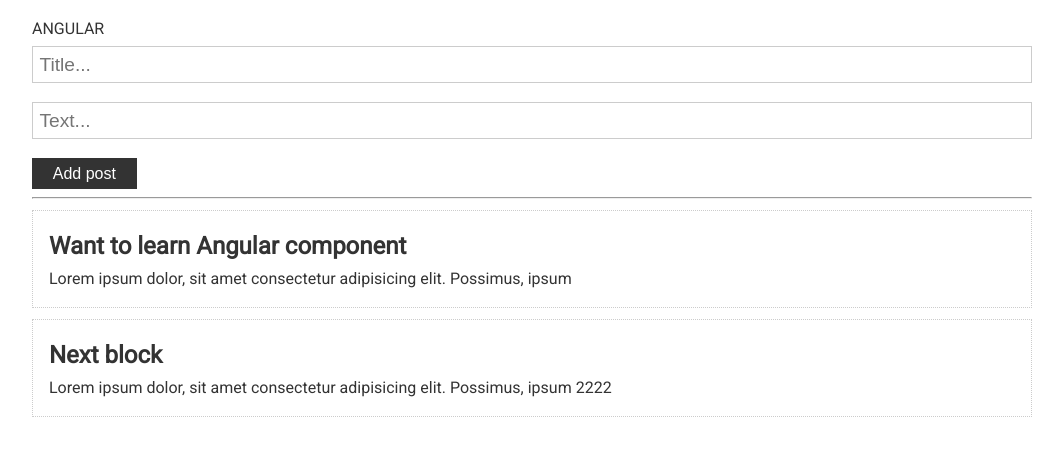
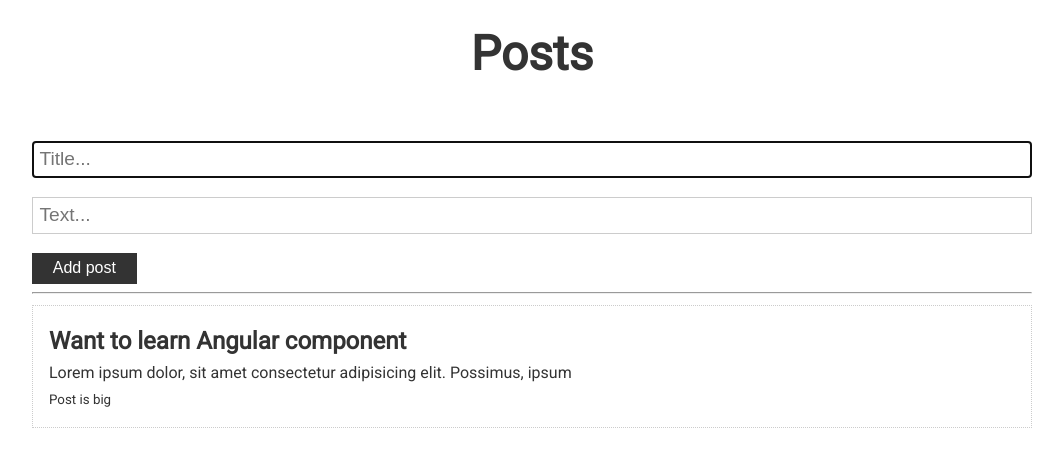
Before and after one commit to InnaFeldman/angular-blog, an Angular app: page / in a window 1280 px wide. Shown: the top 456 px of the page, without its empty margins (108-1171 px from the left). Built offline with nearby package versions, Linux system fonts and the light colour scheme.

Commit message:
condition if post is big or small, ContentChild && Hooks

```diff
--- a/src/app/app.component.html
+++ b/src/app/app.component.html
@@ -1,5 +1,5 @@
 <div class="container">
-  <p>ANGULAR</p>
+  <h3>Posts</h3>
 
   <!--Прописываем логику для обработки emit(output)  -->
   <app-post-form
@@ -7,8 +7,12 @@
   ></app-post-form>
 
   <hr />
-  <app-post
-   *ngFor="let p of posts" [post]="p"
-   ></app-post>
-
+  <app-post *ngFor="let p of posts"[post]="p">
+    <div #info>
+      <small *ngIf="p.text.length > 10; else short">Post is big</small>
+      <ng-template #short>
+        <small>Post is short</small>
+      </ng-template>
+    </div>
+  </app-post>
 </div>
--- a/src/app/app.component.ts
+++ b/src/app/app.component.ts
@@ -17,10 +17,10 @@ export class AppComponent {
       text: 'Lorem ipsum dolor, sit amet consectetur adipisicing elit. Possimus, ipsum',
       id: 1
     },
-    {title: 'Next block ',
-      text: 'Lorem ipsum dolor, sit amet consectetur adipisicing elit. Possimus, ipsum 2222',
-      id: 2
-    }
+    // {title: 'Next block ',
+    //   text: 'Lorem ipsum dolor, sit amet consectetur adipisicing elit. Possimus, ipsum 2222',
+    //   id: 2
+    // }
   ]
 
   updatePosts(post:Post){
--- a/src/app/post-form/post-form.component.html
+++ b/src/app/post-form/post-form.component.html
@@ -3,7 +3,9 @@
   type="text"
   class="form-control"
   placeholder="Title..."
-  [(ngModel)] = "title">
+  [(ngModel)] = "title"
+  #titleInput
+  >
   <input
   type="text"
   class="form-control"
@@ -12,4 +14,5 @@
   >
 
   <button class="btn" (click)="addPost()">Add post</button>
+  <!-- <button class="btn" (click)="focusTitle()">Focus title</button> -->
 </div>
--- a/src/app/post-form/post-form.component.ts
+++ b/src/app/post-form/post-form.component.ts
@@ -1,4 +1,4 @@
-import { Component, OnInit, Output, EventEmitter } from '@angular/core';
+import { Component, OnInit, Output, EventEmitter,ViewChild, ElementRef } from '@angular/core';
 import {Post} from '../app.component';
 
 @Component({
@@ -9,12 +9,15 @@ import {Post} from '../app.component';
 export class PostFormComponent implements OnInit {
   @Output() onAdd: EventEmitter<Post> = new EventEmitter<Post>();
 
+  @ViewChild('titleInput', {static: true}) inputRef!:ElementRef;
+
   title:string='';
   text:string = '';
 
   constructor() { }
 
   ngOnInit(): void {
+    this.inputRef.nativeElement.focus();
   }
 
   addPost(){
@@ -33,4 +36,8 @@ export class PostFormComponent implements OnInit {
     }
   }
 
+  // focusTitle(){
+  //  //this.inputRef.nativeElement.focus();
+  // }
+
 }
--- a/src/app/post/post.component.html
+++ b/src/app/post/post.component.html
@@ -1,4 +1,6 @@
 <div class="card">
   <h2>{{post.title}}</h2>
   <p>{{post.text}}</p>
+
+  <ng-content></ng-content>
 </div>
--- a/src/app/post/post.component.ts
+++ b/src/app/post/post.component.ts
@@ -1,4 +1,4 @@
-import { Component, Input, OnInit } from '@angular/core';
+import { Component, ContentChild, ElementRef, Input, OnChanges, OnInit, SimpleChanges,DoCheck, AfterContentInit } from '@angular/core';
 import {Post} from '../app.component';
 
 @Component({
@@ -6,12 +6,32 @@ import {Post} from '../app.component';
   templateUrl: './post.component.html',
   styleUrls: ['./post.component.scss']
 })
-export class PostComponent implements OnInit {
+export class PostComponent implements
+OnInit,
+OnChanges,
+DoCheck,
+AfterContentInit {
   @Input() post!: Post; /// Я ожидаю отправленные данные, которые я сохраню в значении свойства post
+
+  @ContentChild('info', {static: true}) infoRef!: ElementRef ///Доступ до контента
 
   constructor() { }
 
-  ngOnInit(): void {
+  ngOnInit(): void {///hook
+    //console.log(this.infoRef.nativeElement)
+    //console.log('ngOnInit')
+  }
+
+  ngOnChanges(changes: SimpleChanges):void {///hook
+    console.log('Onchanges', changes)
+  }
+
+  ngDoCheck(){///hook
+    console.log('ngDoCheck')
+  }
+
+  ngAfterContentInit(){///hook
+    console.log('ngAfterContentInit')
   }
 
 }
--- a/src/styles.scss
+++ b/src/styles.scss
@@ -78,3 +78,9 @@ textarea {
 hr {
   margin: .5rem 0;
 }
+
+h3 {
+  text-align: center;
+  font-size: 3rem;
+  margin-bottom: 3rem;
+}
```
